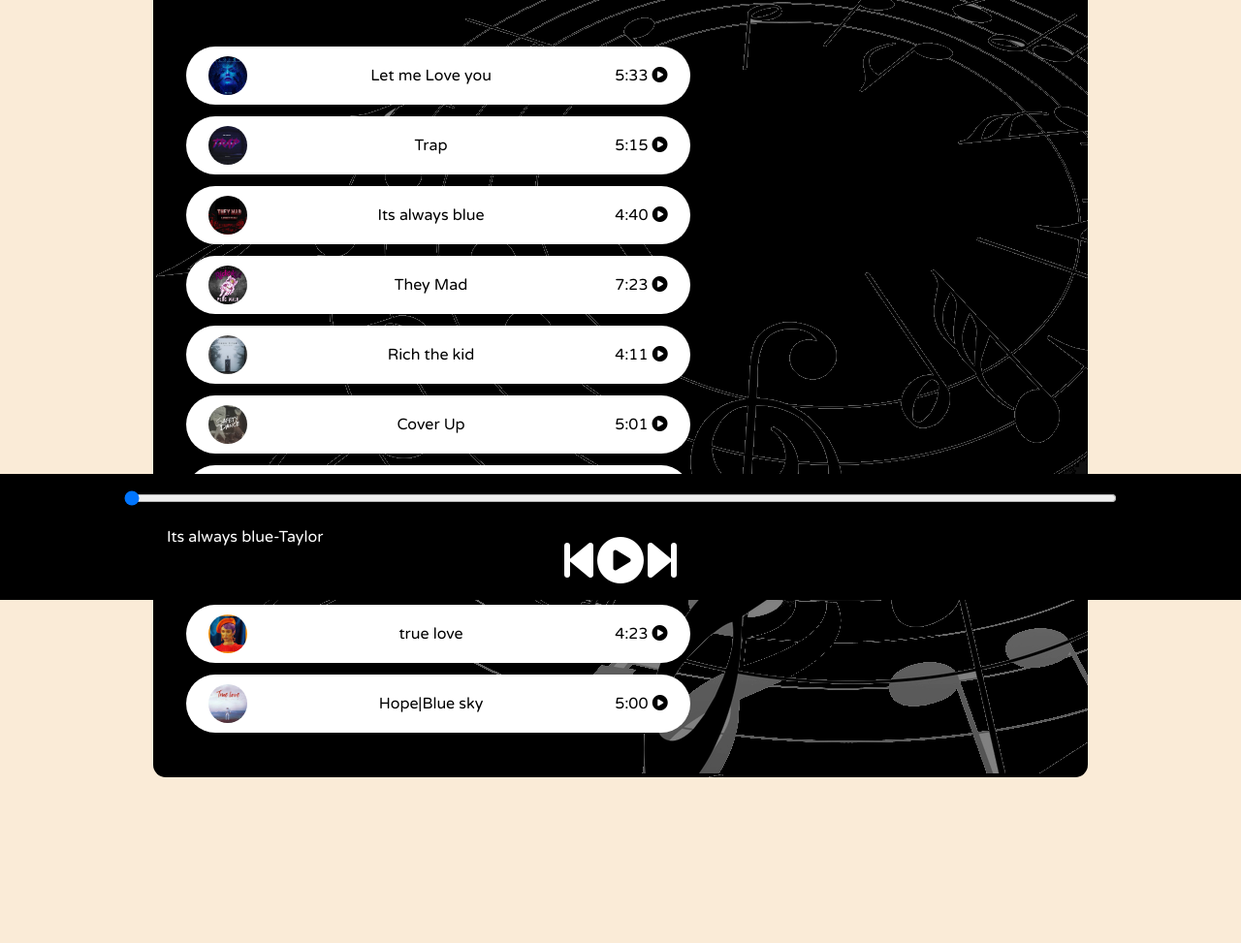
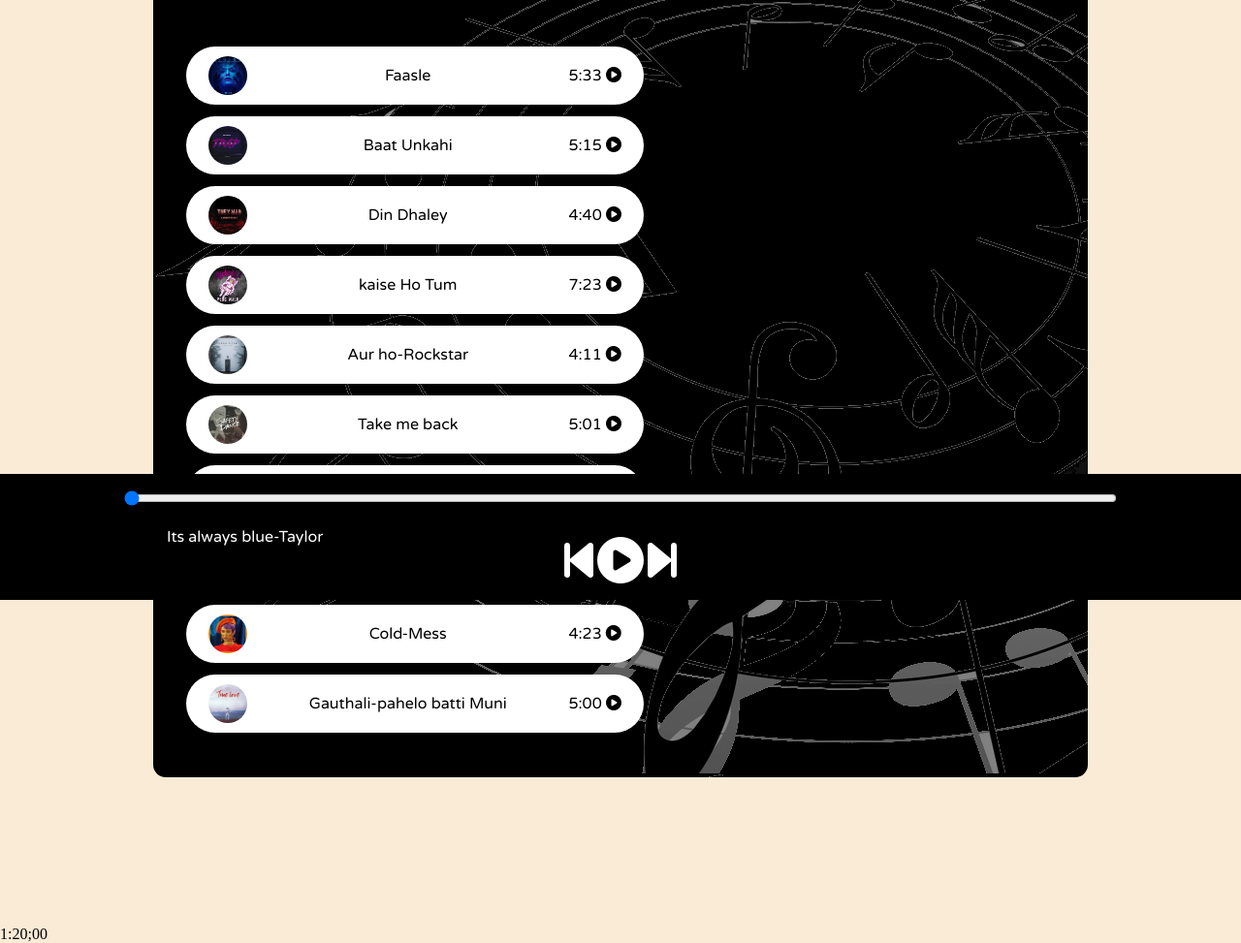
Before and after one commit to ajay001-zz/Spotify, a plain HTML site: page index.html in a window 1280 px wide. Shown: the part 181-1154 px from the top of the page at 97% size. Drawn offline with Linux system fonts and the light colour scheme.

Commit message:
feat: Update song list with new song names and cover images

```diff
--- a/index.html
+++ b/index.html
@@ -24,57 +24,57 @@
     <div class="container">
 
         <div class="songBanner">
-            <h1>Best of Hollywood - No copyrights</h1>
+            <h1>Favourite of All - No copyrights</h1>
             <div class="songItemContainer">
                 <div class="songItem">
                     <img src="covers/1.jpg" alt="1">
-                    <span>Let me Love you</span>
-                    <span class="songlistplay"><span class="timestamp">5:33 <i class="fa-solid fa-1x fa-circle-play"></i></span></span>
+                    <span class="songName">Faasle</span>
+                    <span class="songlistplay"><span class="timestamp">5:33 <i class="fa-solid fa-1x fa-circle-play songItemPlay"></i></span></span>
                 </div>
                 <div class="songItem">
                     <img src="covers/2.jpg" alt="2">
-                    <span>Trap</span>
-                    <span class="songlistplay"><span class="timestamp">5:15 <i class="fa-solid fa-1x fa-circle-play"></i></span></span>
+                    <span class="songName">Baat Unkahi</span>
+                    <span class="songlistplay"><span class="timestamp">5:15 <i class="fa-solid fa-1x fa-circle-play songItemPlay"></i></span></span>
                 </div>
                 <div class="songItem">
                     <img src="covers/3.jpg" alt="3">
-                    <span>Its always blue</span>
-                    <span class="songlistplay"><span class="timestamp">4:40 <i class="fa-solid fa-1x fa-circle-play"></i></span></span>
+                    <span class="songName">Din Dhaley</span>
+                    <span class="songlistplay"><span class="timestamp">4:40 <i class="fa-solid fa-1x fa-circle-play songItemPlay"></i></span></span>
                 </div>
                 <div class="songItem">
                     <img src="covers/4.jpg" alt="4">
-                    <span>They Mad</span>
-                    <span class="songlistplay"><span class="timestamp">7:23 <i class="fa-solid fa-1x fa-circle-play"></i></span></span>
+                    <span class="songName">kaise Ho Tum</span>
+                    <span class="songlistplay"><span class="timestamp">7:23 <i class="fa-solid fa-1x fa-circle-play songItemPlay"></i></span></span>
                 </div>
                 <div class="songItem">
                     <img src="covers/5.jpg" alt="5">
-                    <span>Rich the kid</span>
-                    <span class="songlistplay"><span class="timestamp">4:11 <i class="fa-solid fa-1x fa-circle-play"></i></span></span>
+                    <span class="songName"> Aur ho-Rockstar</span>
+                    <span class="songlistplay"><span class="timestamp">4:11 <i class="fa-solid fa-1x fa-circle-play songItemPlay"></i></span></span>
                 </div>
                 <div class="songItem">
                     <img src="covers/6.jpg" alt="6">
-                    <span>Cover Up</span>
-                    <span class="songlistplay"><span class="timestamp">5:01 <i class="fa-solid fa-1x fa-circle-play"></i></span></span>
+                    <span class="songName">Take me back</span>
+                    <span class="songlistplay"><span class="timestamp">5:01 <i class="fa-solid fa-1x fa-circle-play songItemPlay"></i></span></span>
                 </div>
                 <div class="songItem">
                     <img src="covers/7.jpg" alt="7">
-                    <span>Safety Dance</span>
-                    <span class="songlistplay"><span class="timestamp">4:00 <i class="fa-solid fa-1x fa-circle-play"></i></span></span>
+                    <span class="songName">Until I found you</span>
+                    <span class="songlistplay"><span class="timestamp">4:00 <i class="fa-solid fa-1x fa-circle-play songItemPlay"></i></span></span>
                 </div>
                 <div class="songItem">
                     <img src="covers/8.jpg" alt="8">
-                    <span>Back it up</span>
-                    <span class="songlistplay"><span class="timestamp">4:45 <i class="fa-solid fa-1x fa-circle-play"></i></span></span>
+                    <span class="songName">Somewhere only we know</span>
+                    <span class="songlistplay"><span class="timestamp">4:45 <i class="fa-solid fa-1x fa-circle-play songItemPlay"></i></span></span>
                 </div>
                 <div class="songItem">
                     <img src="covers/9.jpg" alt="9">
-                    <span>true love</span>
-                    <span class="songlistplay"><span class="timestamp">4:23 <i class="fa-solid fa-1x fa-circle-play"></i></span></span>
+                    <span class="songName">Cold-Mess</span>
+                    <span class="songlistplay"><span class="timestamp">4:23 <i class="fa-solid fa-1x fa-circle-play songItemPlay"></i></span></span>
                 </div>
                 <div class="songItem">
                     <img src="covers/10.jpg" alt="10">
-                    <span>Hope|Blue sky</span>
-                    <span class="songlistplay"><span class="timestamp">5:00 <i class="fa-solid fa-1x fa-circle-play"></i></span></span>
+                    <span class="songName">Gauthali-pahelo batti Muni</span>
+                    <span class="songlistplay"><span class="timestamp">5:00 <i class="fa-solid fa-1x fa-circle-play songItemPlay"></i></span></span>
                 </div>
             </div>
 
@@ -100,6 +100,7 @@
 
     <script src="https://kit.fontawesome.com/91f8f9ff4b.js" crossorigin="anonymous"></script>
     <script src="script.js"></script>
+    1:20;00
 
 </body>
 </html>
--- a/script.js
+++ b/script.js
@@ -6,22 +6,30 @@ let audioElement   = new Audio('songs/1.mp3');
 let masterPlay = document.getElementById('masterPlay');
 let myProgressBar = document.getElementById('myProgressBar');
 let gif = document.getElementById('gif');
+let songItems = Array.from(document.getElementsByClassName('songItem'));
 
 
 
 let songs=[
-    {songName:"Let me love you", filePath:"songs/1.mp3", coverPath:"covers/1.jpg"},
-    {songName: "Trap", filePath: "songs/2.mp3", coverPath: "covers/2.jpg"},
-    {songName: "Its always blue", filePath: "songs/3.mp3", coverPath: "covers/3.jpg"},
-    {songName: "They Mad", filePath: "songs/4.mp3", coverPath: "covers/4.jpg"},
-    {songName: "Rich the kid", filePath: "songs/5.mp3", coverPath: "covers/5.jpg"},
-    {songName: "Cover Up", filePath: "songs/6.mp3", coverPath: "covers/6.jpg"},
-    {songName: "Safety Dance", filePath: "songs/7.mp3", coverPath: "covers/7.jpg"},
-    {songName: "Back it up", filePath: "songs/8.mp3", coverPath: "covers/8.jpg"},
-    {songName: "true love", filePath: "songs/9.mp3", coverPath: "covers/9.jpg"},
-    {songName: "Hope|Blue sky", filePath: "songs/10.mp3", coverPath: "covers/10.jpg"}
+    {songName:"Faasle", filePath:"songs/1.mp3", coverPath:"covers/1.jpg"},
+    {songName: "Baat Unkahi", filePath: "songs/2.mp3", coverPath: "covers/2.jpg"},
+    {songName: "Din Dhaley", filePath: "songs/3.mp3", coverPath: "covers/3.jpg"},
+    {songName: "kaise Ho Tum", filePath: "songs/4.mp3", coverPath: "covers/4.jpg"},
+    {songName: "Aur ho-Rockstar", filePath: "songs/5.mp3", coverPath: "covers/5.jpg"},
+    {songName: "Take me back", filePath: "songs/6.mp3", coverPath: "covers/6.jpg"},
+    {songName: "Until I found you", filePath: "songs/7.mp3", coverPath: "covers/7.jpg"},
+    {songName: "Somewhere only we know", filePath: "songs/8.mp3", coverPath: "covers/8.jpg"},
+    {songName: "Cold-Mess", filePath: "songs/9.mp3", coverPath: "covers/9.jpg"},
+    {songName: "Gauthali-pahelo batti Muni", filePath: "songs/10.mp3", coverPath: "covers/10.jpg"}
 
 ]
+songItems.forEach((element)=>{
+    // console.log(element, i);
+    element.getElementsByTagName('img')[0].src=songs[i].coverPath;
+    element.getElementsByClassName('songName')[0].innerText=songs[i].songName;
+
+
+})
 
 // audioElement.play();
 
@@ -54,3 +62,19 @@ audioElement.addEventListener('timeupdate', ()=>{
 myProgressBar.addEventListener('change',()=>{
     audioElement.currentTime=myProgressBar.value * audioElement.duration/100;
 })
+const makeAllPlays=()=>{
+    Array.from(document.getElementsByClassName('songItemPlay')).forEach((element)=>{
+        element.classList.remove('fa-pause-circle');
+
+        element.classList.add('fa-pause-circle');
+    })
+}
+
+Array.from(document.getElementsByClassName('songItemPlay')).forEach((element)=>{
+    element.addEventListener('click',(e)=>{
+        console.log(e.target);
+        makeAllPlays();
+        e.target.classList.remove('fa-play-circle');
+        e.target.classList.add('fa-pause-circle');
+    })
+})
```
